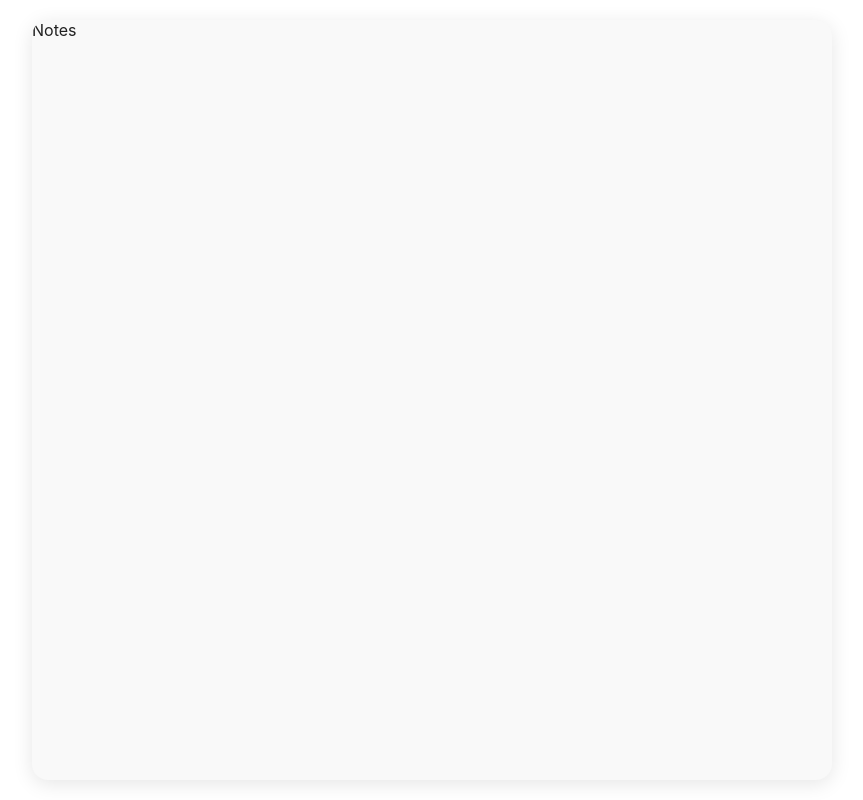
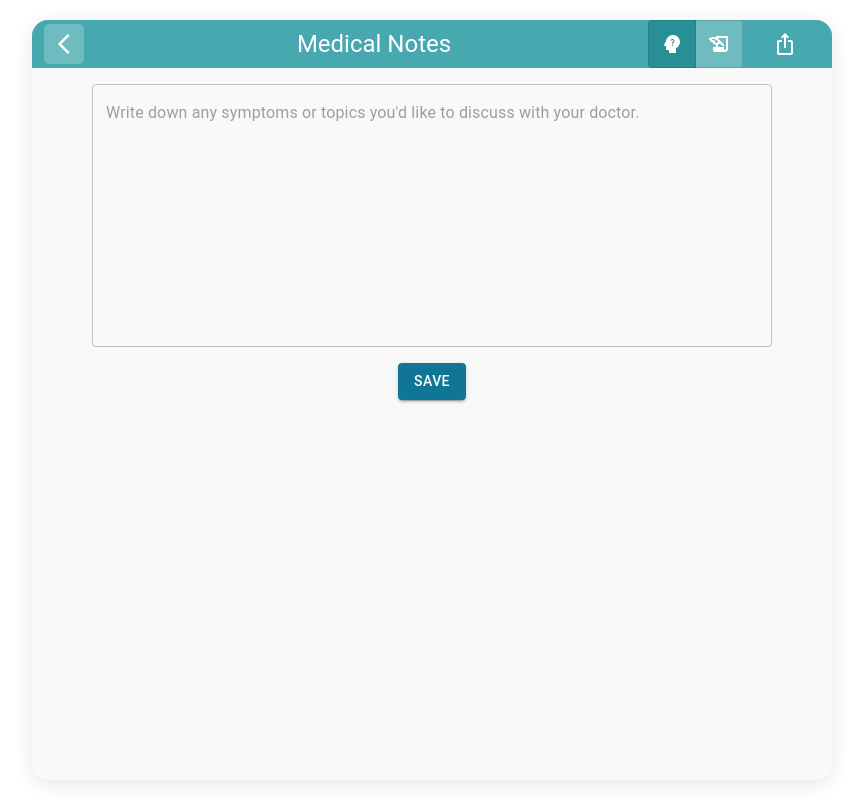
Before and after one commit to ShiyuDeng-Simon/MeddiConnect, a React (Create React App) app in the folder client/: page /notes in a window 1280 px wide. Shown: the whole page, without its empty margins (208-1071 px from the left). Built offline with nearby package versions, Linux system fonts and the light colour scheme.

Commit message:
implement Notes and Summary page

```diff
--- /dev/null
+++ b/client/src/components/Header.js
@@ -0,0 +1,43 @@
+import * as React from 'react';
+import AppBar from '@mui/material/AppBar';
+import Box from '@mui/material/Box';
+import Toolbar from '@mui/material/Toolbar';
+import Typography from '@mui/material/Typography';
+import IconButton from '@mui/material/IconButton';
+import ArrowBackIosSharpIcon from '@mui/icons-material/ArrowBackIosSharp';
+import NotesToggle from './NotesToggle';
+import IosShareIcon from '@mui/icons-material/IosShare';
+import { useNavigate } from 'react-router-dom';
+
+
+
+
+export default function Header(props) {
+  const {title, showToggle, handleNoteTypeChange} = props;
+
+  const navigate = useNavigate();
+
+  const handleBackClick = (e) => {
+      navigate('/');
+    };
+
+  return (
+    <Box>
+      <AppBar position="static" sx={{background: "#47a8af"}}>
+        <Toolbar variant="dense" sx={{ display: 'flex', justifyContent: 'space-between', alignItems: 'center' }}>
+          <IconButton
+          onClick={handleBackClick}
+          edge="start" color="inherit" aria-label="menu" sx={{ mr: 2, background: "#ffffff36", borderRadius: "5px"}  }>
+            <ArrowBackIosSharpIcon />
+          </IconButton>
+          <Typography variant="h5" color="inherit" component="div">
+            {title}
+          </Typography>
+          {showToggle && <div style={{display: "flex"}}>
+            <NotesToggle handleNoteTypeChange={handleNoteTypeChange}/>
+          <IconButton sx={{marginLeft:"20px", color:"white", width: "45px"}}><IosShareIcon/></IconButton></div>}
+        </Toolbar>
+      </AppBar>
+    </Box>
+  );
+}
--- /dev/null
+++ b/client/src/components/NotesToggle.js
@@ -0,0 +1,40 @@
+import HistoryEduSharpIcon from '@mui/icons-material/HistoryEduSharp';
+import PsychologyAltSharpIcon from '@mui/icons-material/PsychologyAltSharp';
+import * as React from 'react';
+import ToggleButton from '@mui/material/ToggleButton';
+import ToggleButtonGroup from '@mui/material/ToggleButtonGroup';
+import { styled } from "@mui/system";
+
+const StyledToggle = styled(ToggleButton)({
+  '&.selected': {
+    backgroundColor: '#288f97',
+  },
+});
+
+export default function NotesToggle(props) {
+  const [noteType, setNoteType] = React.useState('pre');
+  const {handleNoteTypeChange} = props;
+
+  const onToggleChange = (event, noteType) => {
+    if (noteType !== null) {
+      setNoteType(noteType);
+      handleNoteTypeChange(noteType);
+    }
+  };
+  return (
+      <ToggleButtonGroup
+        value={noteType}
+        exclusive
+        onChange={onToggleChange}
+        aria-label="note types"
+        sx={{background:"#ffffff36"}}
+      >
+        <StyledToggle value="pre" aria-label="pre visit" className={noteType === "pre" ? "selected": ""}>
+          <PsychologyAltSharpIcon sx={{color: "white"}}/>
+        </StyledToggle>
+        <StyledToggle value="post" aria-label="post visit" className={noteType === "post" ? "selected": ""}>
+          <HistoryEduSharpIcon sx={{color: "white"}}/>
+        </StyledToggle>
+      </ToggleButtonGroup>
+  );
+}
--- /dev/null
+++ b/client/src/components/TextArea.js
@@ -0,0 +1,65 @@
+import * as React from "react";
+import Box from "@mui/material/Box";
+import Button from "@mui/material/Button";
+import TextField from "@mui/material/TextField";
+
+export default function TextArea(props) {
+  const { myNotes, updateNotes } = props;
+  const [isEditMode, setIsEditMode] = React.useState(!myNotes);
+  const [content, setContent] = React.useState(myNotes || "");
+
+  const handleChange = (event) => {
+    setContent(event.target.value);
+  };
+
+  const handleEdit = () => {
+    setIsEditMode(true);
+  };
+
+  const handleSave = () => {
+    setIsEditMode(false);
+  };
+
+  return (
+    <Box
+      sx={{
+        py: 2,
+        display: "flex",
+        flexDirection: "column",
+        gap: 2,
+        alignItems: "center",
+        flexWrap: "wrap",
+      }}
+    >
+      {isEditMode ? (
+        <TextField
+          multiline
+          minRows={10}
+          value={content}
+          onChange={handleChange}
+          sx={{ width: "85%" }}
+          placeholder="Write down any symptoms or topics you'd like to discuss with your doctor."
+        />
+      ) : (
+        <div>{content}</div>
+      )}
+      {isEditMode ? (
+        <Button
+          variant="contained"
+          onClick={handleSave}
+          sx={{ bgcolor: "#0f7696", '&:hover': { bgcolor: "#0a5a74" } }}
+        >
+          Save
+        </Button>
+      ) : (
+        <Button
+          variant="contained"
+          onClick={handleEdit}
+          sx={{ bgcolor: "#0f7696", '&:hover': { bgcolor: "#0a5a74" } }}
+        >
+          Edit
+        </Button>
+      )}
+    </Box>
+  );
+}
--- a/client/src/pages/HomePage.js
+++ b/client/src/pages/HomePage.js
@@ -6,9 +6,6 @@ import SearchIcon from '@mui/icons-material/Search';
 import SettingsIcon from '@mui/icons-material/Settings';
 import AssignmentIcon from '@mui/icons-material/Assignment';
 import AddIcon from '@mui/icons-material/Add';
-// import VisibilityIcon from '@mui/icons-material/Visibility';
-// import PlayArrowIcon from '@mui/icons-material/PlayArrow';
-// import DeleteOutlineIcon from '@mui/icons-material/DeleteOutline';
 import BottomNavBar from '../components/BottomNavBar';
 import TaskCard from '../components/AppointmentCard';
 
@@ -57,7 +54,7 @@ const HomePage = () => {
       </Box>
 
 
-      {/* Task Cards */}
+      {/* Appointment Cards */}
       <Box sx={{ px: 2, overflow: 'auto' }}>
         <Stack direction="row" spacing={2} sx={{ mb: 3, mt: 2 }}>
           <TaskCard
--- a/client/src/pages/Notes.js
+++ b/client/src/pages/Notes.js
@@ -1,8 +1,50 @@
-import React from 'react';
 
+import { styled } from "@mui/system";
+import * as React from 'react';
+import TextArea from "../components/TextArea";
+import Header from "../components/Header";
 
-function Notes() {
-    return <div>Notes</div>;
-}
+const Container = styled('div')({
+    textAlign: 'left',
+    lineHeight: '2.5rem',
+    background: '#f9f9f9',
+    height: '90vh',
+  });
 
+const AppointmentNotes = styled('pre')({
+    fontFamily: 'sans-serif',
+    margin: '0',
+    padding: '50px'
+});
+
+const Notes = () => {
+
+    const [noteType, setNoteType] = React.useState("pre");
+    const handleNoteTypeChange = (noteType) => {
+        setNoteType(noteType);
+    }
+    const handleKeywordClick = () => {}
+    const mockNotes = "The patient's *cholesterol* levels are slightly elevated with an *LDL cholesterol* level of 160 mg/dL.\nFasting *blood sugar* was slightly elevated at 105 mg/dL, indicating *prediabetes*.\n\nLifestyle changes should be prioritized to improve these numbers. These include:\n- Eating a balanced diet rich in fruits, vegetables, whole grains, and *lean proteins*\n- Cutting back on *saturated fats* and processed foods\n- Regular physical activity, such as brisk walking for 30 minutes a day\n\nThe patient's *LDL cholesterol* is slightly elevated.\nPrediabetes was identified, which requires attention to be addressed.\n\nA follow-up appointment will be scheduled in three to six months to reassess the patient's progress.\nMedications may be considered if lifestyle changes are not sufficient in improving the patient's health."
+    const getFormattedText = (input) => {
+        const parts  = input.split("*");
+        return parts.map((string, index) => {
+            if (index % 2 === 0) {
+                return string;
+            } else {
+                return <b style={{ cursor: "pointer", color: "#2091d7"}} onClick={handleKeywordClick}>{string}</b>
+            }
+        });
+    }
+    return (
+        <>
+        <Header title={"Medical Notes"} showToggle={true} handleNoteTypeChange={handleNoteTypeChange}/>
+        <Container>
+
+            {noteType === "pre" ?   <TextArea/> :   <AppointmentNotes> {getFormattedText(mockNotes)}</AppointmentNotes>}
+
+        </Container>
+        </>
+
+    )
+};
 export default Notes;
```
